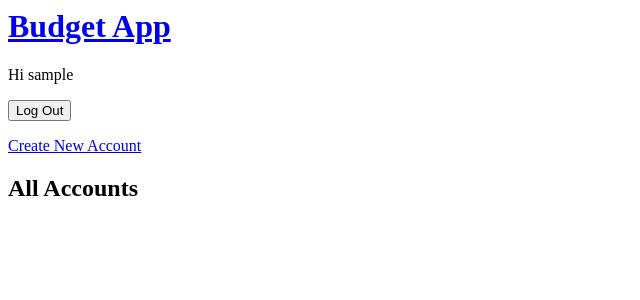
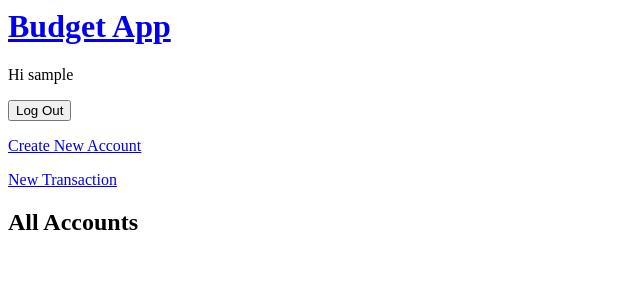
Before and after one commit to niallsiow/budget_app, a Django app: page / in a window 1280 px wide. Shown: the top 300 px of the page, without its empty margins (0-640 px from the left). Run offline with Django 5.2, Linux system fonts and the light colour scheme; the visitor is signed in with stand-in values (Sample User, id 1).

Commit message:
Add transaction model and transaction create view

```diff
--- a/budget/urls.py
+++ b/budget/urls.py
@@ -5,6 +5,7 @@ from .views import (
     AccountCreateView,
     AccountUpdateView,
     AccountDeleteView,
+    TransactionCreateView,
 )
 
 urlpatterns = [
@@ -15,4 +16,5 @@ urlpatterns = [
     path(
         "account/<int:pk>/delete/", AccountDeleteView.as_view(), name="account_delete"
     ),
+    path("transaction/new/", TransactionCreateView.as_view(), name="transaction_new"),
 ]
--- a/budget/views.py
+++ b/budget/views.py
@@ -1,9 +1,19 @@
 from django.views.generic.edit import CreateView, UpdateView, DeleteView
 from django.shortcuts import render
 from django.views.generic import ListView, DetailView
-from django.urls import reverse_lazy
+from django.urls import reverse, reverse_lazy
+from django.db.models.signals import post_save
+from django.dispatch import receiver
 
-from .models import Account
+from .models import Account, Transaction
+
+
+@receiver(post_save, sender=Transaction)
+def update_account(sender, instance, created, **kwargs):
+    # Automatically update account balance when new transaction is created
+    if created:
+        instance.account.balance -= instance.amount
+        instance.account.save()
 
 
 class AccountListView(ListView):
@@ -49,3 +59,17 @@ class AccountDeleteView(DeleteView):
 
     def get_queryset(self):
         return Account.objects.filter(user=self.request.user)
+
+
+class TransactionCreateView(CreateView):
+    model = Transaction
+    template_name = "transaction_new.html"
+    fields = ["account", "amount", "date"]
+
+    def get_form(self, form_class=None):
+        form = super().get_form(form_class)
+        form.fields["account"].queryset = Account.objects.filter(user=self.request.user)
+        return form
+
+    def get_success_url(self):
+        return reverse("account_detail", kwargs={"pk": self.object.account.pk})
--- a/templates/account_detail.html
+++ b/templates/account_detail.html
@@ -8,4 +8,10 @@
   <a href="{% url 'account_edit' account.pk %}">Edit</a>
   <a href="{% url 'account_delete' account.pk %}">Delete</a>
 
+  {% for transaction in account.transaction_set.all %}
+    <p>{{ transaction.date }}: {{ transaction.amount }}</p>
+  {% empty %}
+    <p>No transactions found for this account.</p>
+  {% endfor %}
+
 {% endblock %}
--- a/templates/home.html
+++ b/templates/home.html
@@ -3,7 +3,8 @@
 {% block content %}
 
   {% if user.is_authenticated %}
-    <a href="{% url 'account_new' %}">Create New Account</a>
+    <p><a href="{% url 'account_new' %}">Create New Account</a></p>
+    <p><a href="{% url 'transaction_new' %}">New Transaction</a></p>
 
     <h2>All Accounts</h2>
 
```
Also changed, not shown: budget/models.py (+11 -12 lines), templates/transaction_new.html (added, +14 -0 lines), budget/migrations/0002_transaction.py (added).
